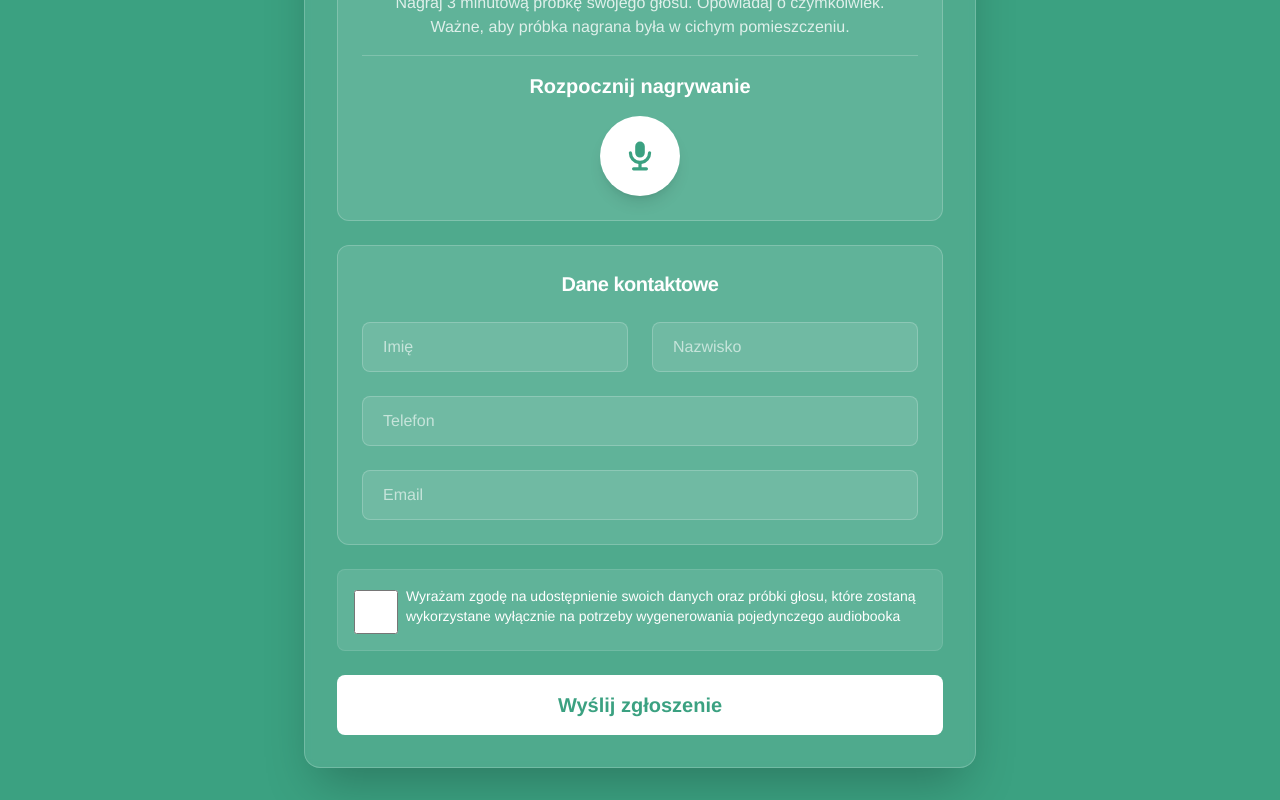
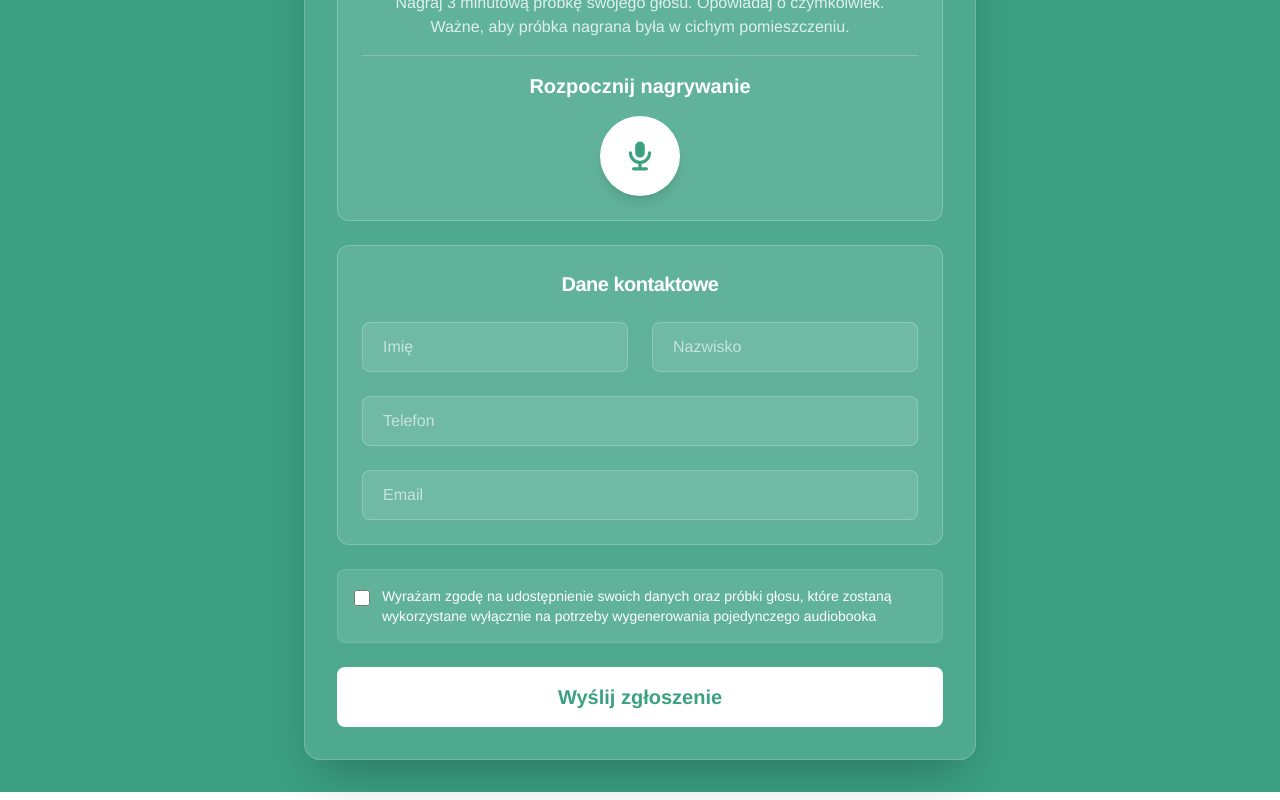
Before and after one commit to kmiecikmichal/milkysoft.github.io, a Next.js app: page /parentale in a window 1280 px wide. Shown: the part 819-1619 px from the top of the page. Built offline with nearby package versions, Linux system fonts and the light colour scheme.

Commit message:
checkbox rework

```diff
--- a/src/app/parentale/page.tsx
+++ b/src/app/parentale/page.tsx
@@ -493,13 +493,21 @@ Submission Date: ${new Date().toLocaleString()}
 
           {/* Consent Checkbox */}
           <div className="p-4 sm:p-4 bg-white/10 rounded-lg border border-white/10">
-            <label className="flex items-start space-x-2 text-white">
+            <label className="flex items-start space-x-3 text-white">
               <input
                 type="checkbox"
                 required
                 checked={formData.consent}
                 onChange={(e) => setFormData(prev => ({ ...prev, consent: e.target.checked }))}
                 className="w-3 h-3 sm:w-4 sm:h-4 mt-1 text-brand-green bg-white/10 border-white/20 rounded focus:ring-2 focus:ring-white/50 flex-shrink-0"
+                style={{
+                  width: '16px',
+                  height: '16px',
+                  minWidth: '16px',
+                  minHeight: '16px',
+                  maxWidth: '16px',
+                  maxHeight: '16px'
+                }}
               />
               <span className="text-base sm:text-sm leading-relaxed">
                 Wyrażam zgodę na udostępnienie swoich danych oraz próbki głosu, które zostaną wykorzystane wyłącznie na potrzeby wygenerowania pojedynczego audiobooka
```
